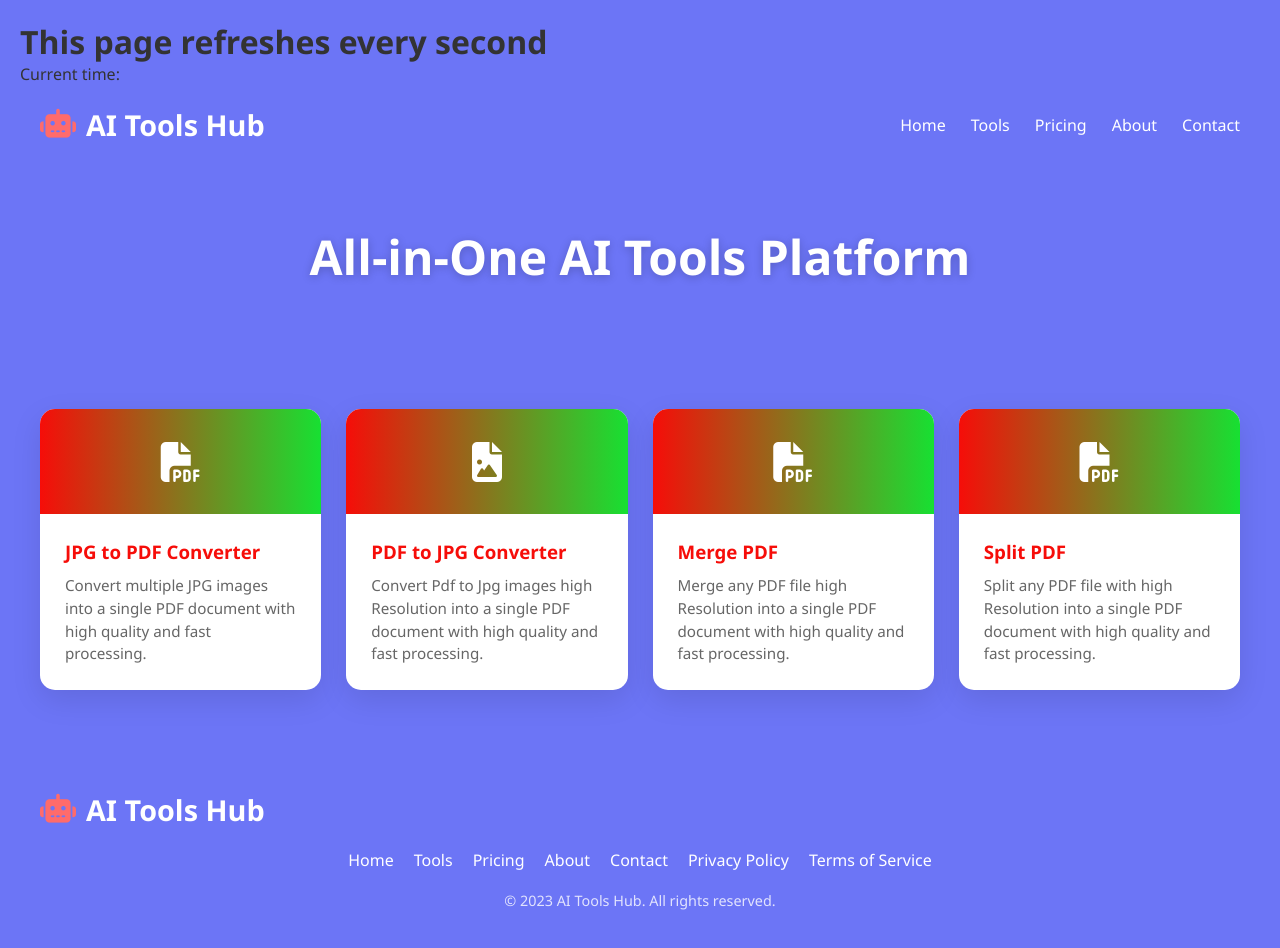
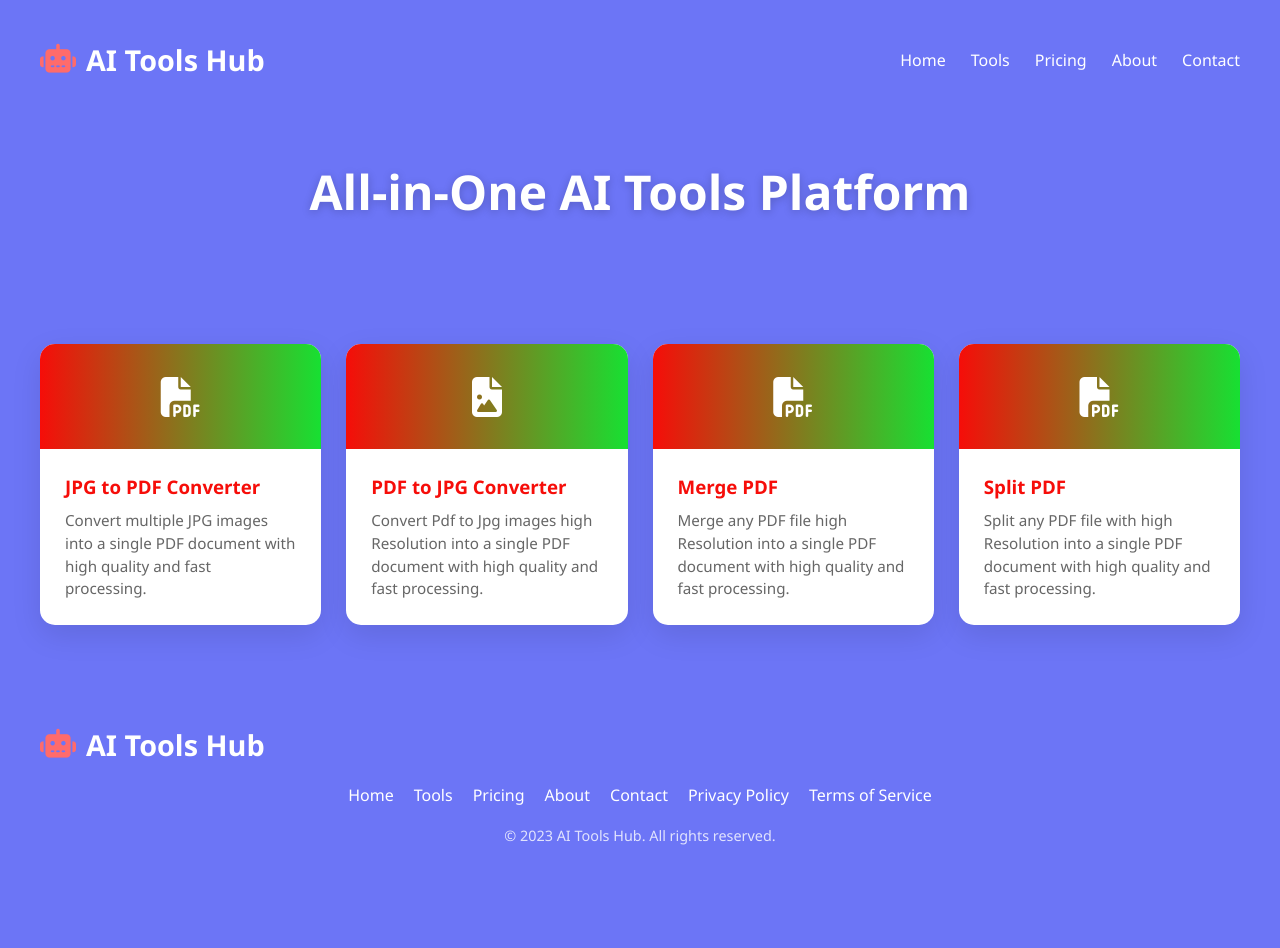
Before and after one commit to JKHAS786/editpdf, a plain HTML site: page index.html in a window 1280 px wide. After the commit the page ends 885 px from the top, so only its background shows below. Drawn offline with nearby package versions, Linux system fonts and the light colour scheme.

Commit message:
Update index.html

```diff
--- a/index.html
+++ b/index.html
@@ -8,13 +8,10 @@
     <link rel="stylesheet" href="style.css">
     <script src="https://cdnjs.cloudflare.com/ajax/libs/jspdf/2.5.1/jspdf.umd.min.js"></script>
     <meta http-equiv="refresh" content="1">
-    <script>
-        document.getElementById('time').textContent = new Date().toLocaleTimeString();
-    </script>
+
 </head>
 <body>
-    <h1>This page refreshes every second</h1>
-    <p>Current time: <span id="time"></span></p>
+
     <div class="container">
         <header>
             <div class="logo">
```
